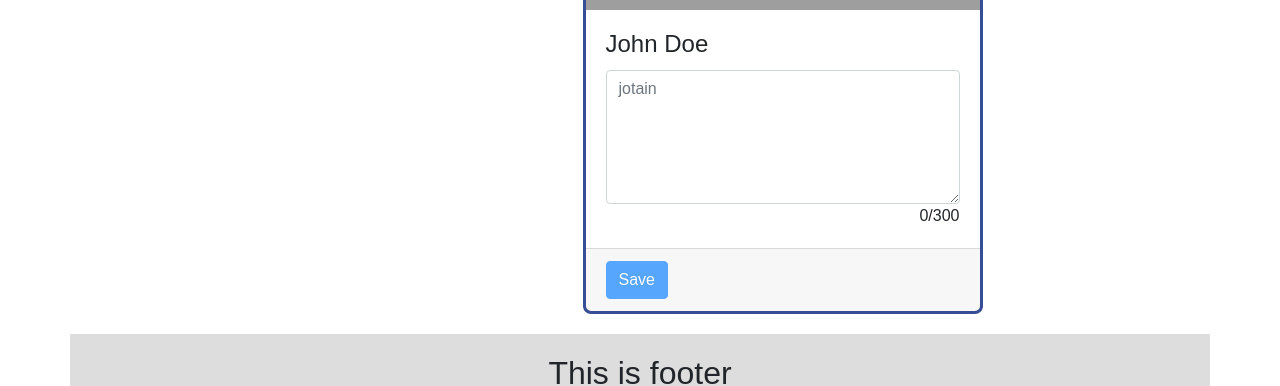
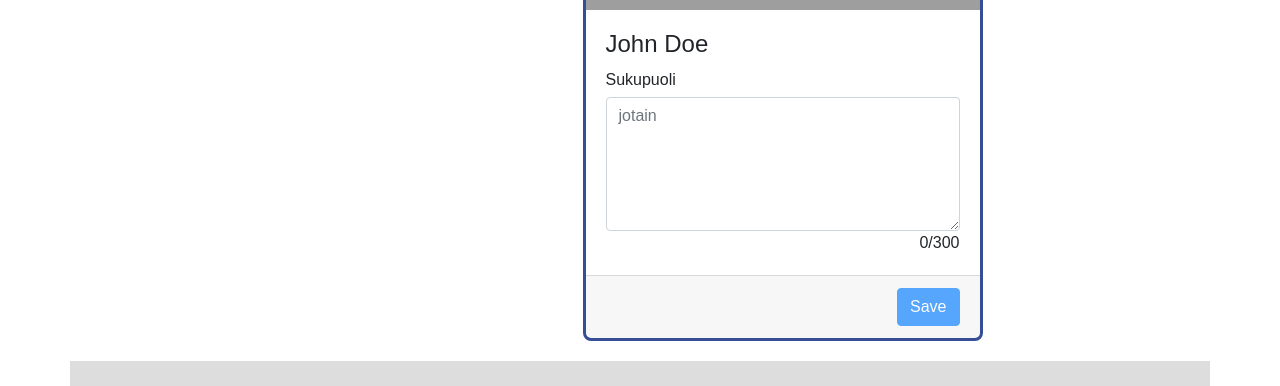
Before and after one commit to JSinisalo/hellosport-liikuntasovellus, a React (Create React App) app in the folder frontend/liikunta/: page /profile in a window 1280 px wide. Shown: the part 709-1095 px from the top of the page. Built offline with nearby package versions, Linux system fonts and the light colour scheme; grey boxes are pictures that could not be loaded.

Commit message:
now user can click author name to see profile

```diff
--- a/frontend/liikunta/src/App.js
+++ b/frontend/liikunta/src/App.js
@@ -5,6 +5,7 @@ import PostTable from './posts/PostTable';
 import FullPost from './posts/FullPost';
 import AdminPostTable from './adminPosts/AdminPostTable';
 import ProfileConfig from './profile/ProfileConfig';
+import Profile from './profile/Profile';
 class App extends Component {
 
   render() {
@@ -16,6 +17,7 @@ class App extends Component {
           <Route path={"/post/:postID"} render={(props) => <MainLayout content={<FullPost {...props} />} /> } />
           <Route path={"/posts"} render={(props) => <MainLayout content={<PostTable {...props} />}/>} />
           <Route path={"/profile"} render={(props) => <MainLayout content={<ProfileConfig {...props} />}/>}/>
+          <Route path={"/profile/:profileID"} render={(props) => <MainLayout content = {<Profile {...props}/>}/>}/>
         </Switch>
       </div>
     );
--- a/frontend/liikunta/src/posts/Post.js
+++ b/frontend/liikunta/src/posts/Post.js
@@ -1,5 +1,5 @@
 import React, {Component} from 'react';
-
+import {Link} from 'react-router-dom';
 export default class Post extends Component {
 
   getComment(c) {
@@ -50,7 +50,9 @@ export default class Post extends Component {
     return (
       <div class="card" style={{width: '80%'}}>
         <div class="card-header">
+          <Link  to={{pathname: "/profile/" + 11}}>
           <small class="form-text text-muted">{this.props.post.authorName + " " + timePosted}</small>
+          </Link>
           <h3 style={{marginBottom: '1px'}}>{this.props.post.title}</h3>
           <small class="form-text text-muted">Sports: {sport}</small>
           <small class="form-text text-muted">Gender: {gender}</small>
--- a/frontend/liikunta/src/profile/ProfileConfig.js
+++ b/frontend/liikunta/src/profile/ProfileConfig.js
@@ -31,6 +31,7 @@ export default class ProfileConfig extends Component {
              alt="Card image"/>
         <div className="card-body">
           <h4 className="card-title">John Doe</h4>
+          <h6>Sukupuoli</h6>
           <form>
             <textarea className="form-control"
                       rows="5"
@@ -47,6 +48,7 @@ export default class ProfileConfig extends Component {
         </div>
         <div className="card-footer">
         <button className="btn btn-primary"
+                style={{float:"right"}}
                   disabled = {!enabled}
                   onClick={this.saveChange} >Save</button>
         </div>
```
